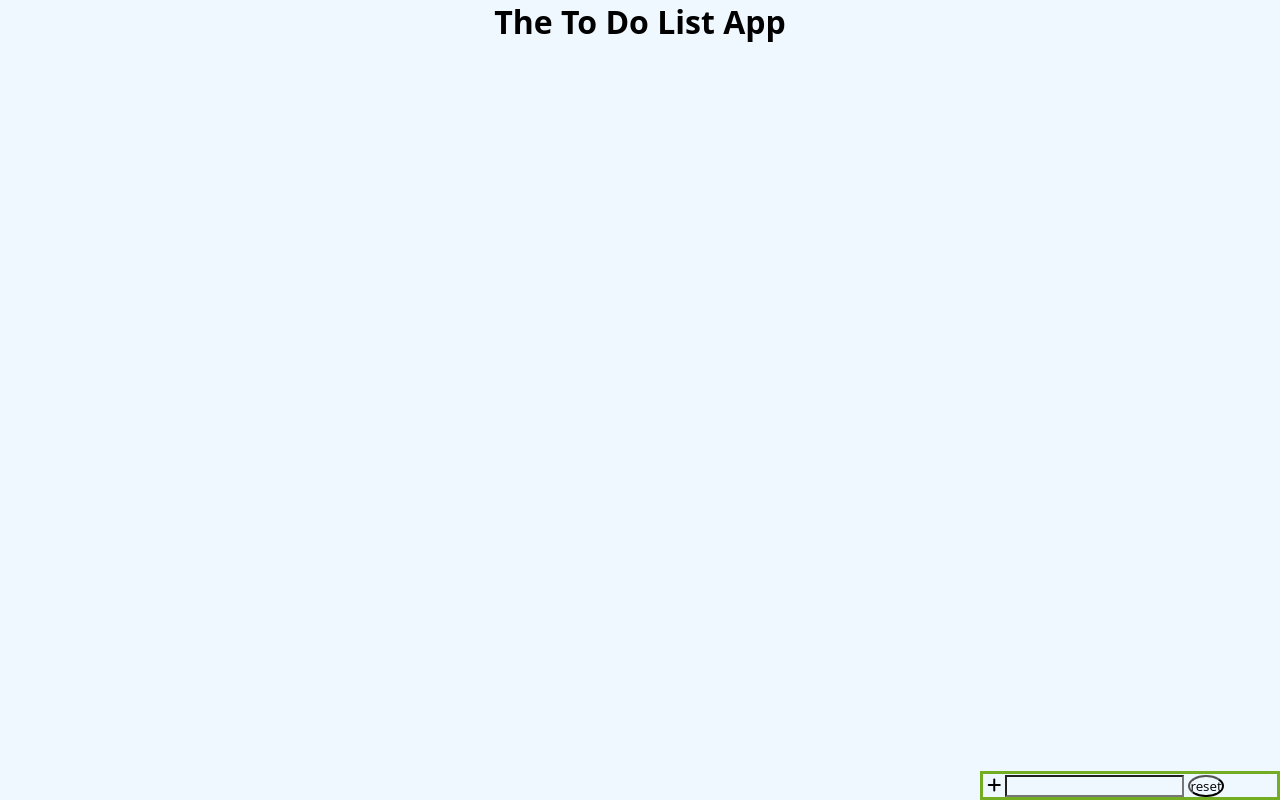
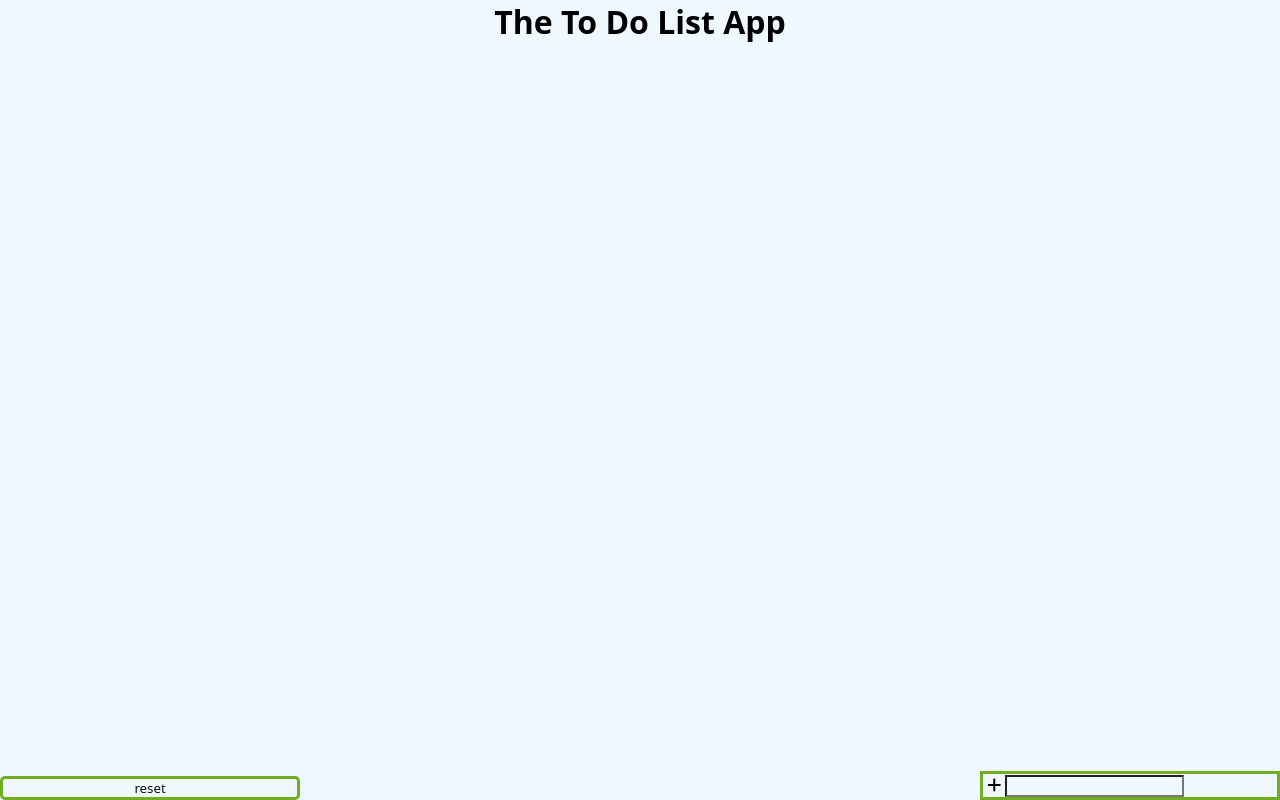
Before and after one commit to josueJURE/todoList, a plain HTML site: page index.html in a window 1280 px wide. Drawn offline with Linux system fonts and the light colour scheme.

Commit message:
apply css rule to button element

```diff
--- a/index.css
+++ b/index.css
@@ -24,7 +24,12 @@
 }
 
 button {
-  border-radius: 50%;
+  position: fixed;
+  bottom: 0;
+  left: 0;
+  width: 300px;
+  border: 3px solid #73ad21;
+  border-radius: 5px;
 }
 
 #taskList {
```
